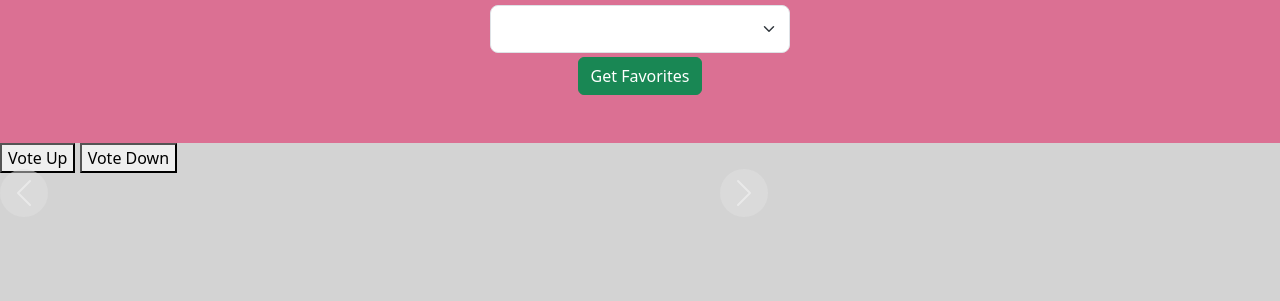
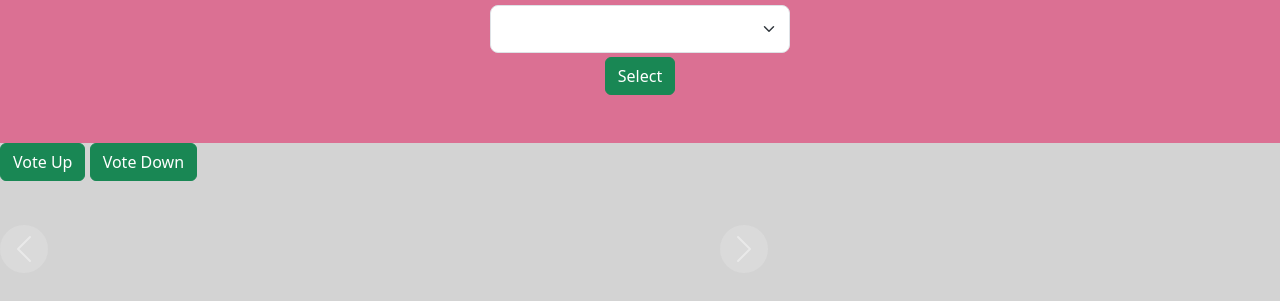
Before and after one commit to soodala2003/SBA308A-JavaScript-Web-Application, a website built with Parcel: page index.html in a window 1280 px wide. Shown: the part 89-390 px from the top of the page. Built offline with nearby package versions, Linux system fonts and the light colour scheme; no server answers.

Commit message:
updated index.html file

```diff
--- a/index.html
+++ b/index.html
@@ -43,14 +43,14 @@
             </select>
             <div class="d-flex">
                 <button id="getFavouritesBtn" class="btn btn-success mx-auto mb-5">
-                    Get Favorites
+                    Select
                 </button>
             </div>
         </div>
 
         <div id="vote-options" class="vote-options">
-            <button id="btn1" onClick="vote()">Vote Up </button>
-            <button id="btn2" onClick="vote()">Vote Down </button>
+            <button id="voteUpBtn" class="btn btn-success mx-auto mb-5">Vote Up </button>
+            <button id="voteDownBtn" class="btn btn-success mx-auto mb-5">Vote Down </button>
             <!-- <button onClick="showHistoricVotes()">History </button> -->
         </div>
 
@@ -85,8 +85,6 @@
         </div>
 
         <div id="clone-div" class="d-flex flex-row">
-
-
         </div>
 
         <!-- Carousel Item Template -->
```
